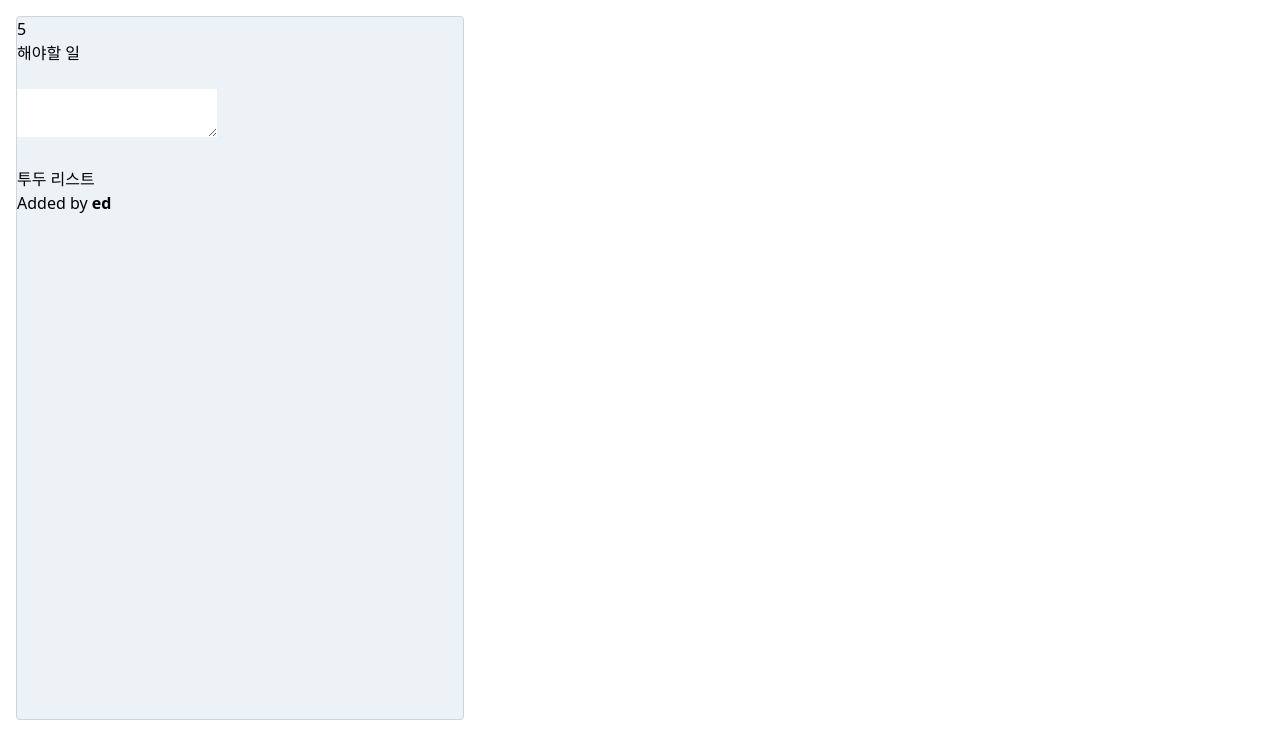
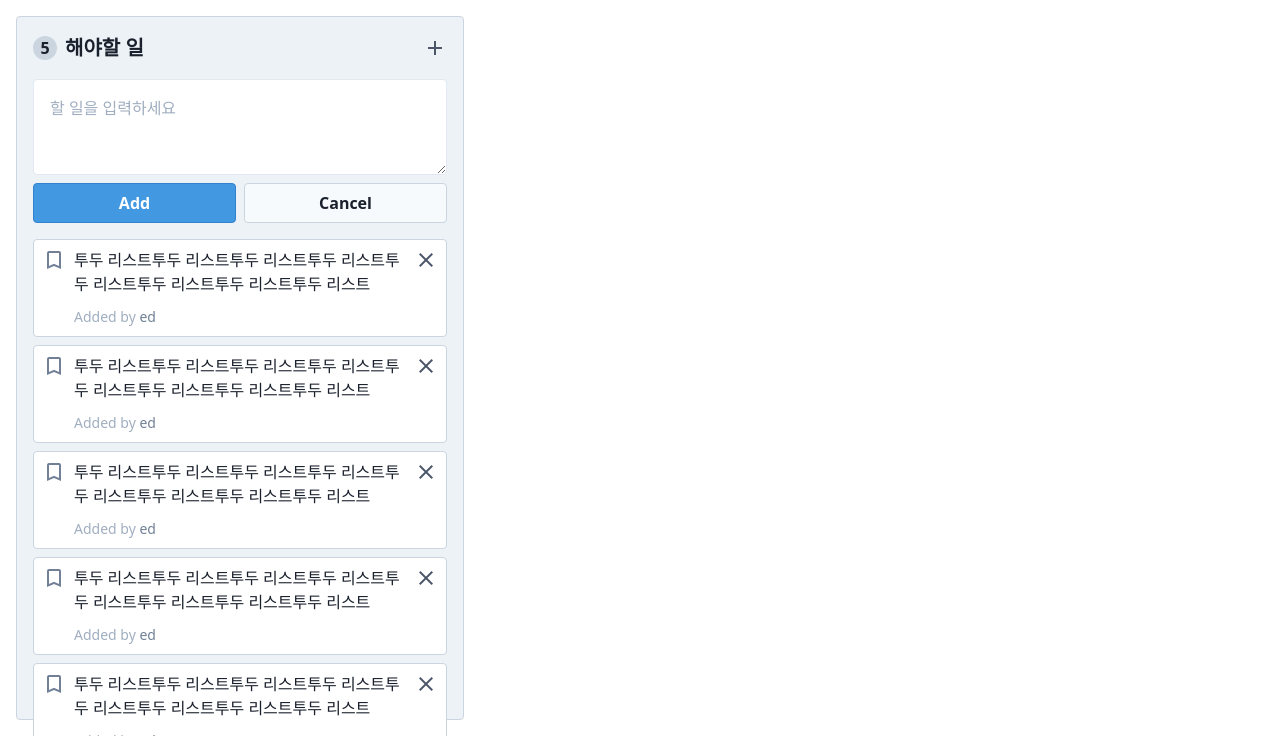
Before and after one commit to codesquad-member-2020/todo-6, a website built with webpack: page FE/src/index.html in a window 1280 px wide. Shown: the part 64-800 px from the top of the page. Built offline with nearby package versions, Linux system fonts and the light colour scheme.

Commit message:
[#4] Style: 메인 CSS 스타일링
- 모달 레이어, 사이드 메뉴 제외

```diff
--- a/FE/src/css/main.css
+++ b/FE/src/css/main.css
@@ -1,33 +1,166 @@
+@import url('https://fonts.googleapis.com/css2?family=Poppins:wght@700&display=swap');
+
 @tailwind base;
 
 @tailwind components;
 
-.container {
-  @apply box-border mx-auto w-full px-4;
+/* layout */
+* {
+  @apply text-gray-900;
 }
 
+.material-icons {
+  @apply text-gray-700;
+}
+
+.container {
+  @apply box-border mx-auto min-w-0;
+}
+
+/* header */
 .header {
   @apply fixed z-10 top-0 inset-x-0 flex items-center justify-between h-16 px-6 bg-gray-900;
 }
 
-.menu-btn {
-  @apply absolute right-0 mr-3 w-12 h-12 flex items-center justify-center;
+.header-title {
+  font-family: 'Poppins', sans-serif;
+  @apply font-bold text-2xl text-white;
 }
 
+/* menu button */
+.menu-btn,
+.edit-btn {
+  @apply absolute right-0;
+}
+
+.menu-btn {
+  @apply mr-3 w-12 h-12 flex items-center justify-center text-white;
+}
+
+/* column */
 .column-wrap {
-  @apply box-border flex flex-no-wrap flex-row justify-start w-full max-w-screen-xl min-h-screen pt-20 pb-4;
+  @apply overflow-x-auto flex box-border h-screen max-h-screen min-w-0 pt-20 pb-4;
 }
 
 .column {
-  @apply w-full max-w-md bg-gray-200 box-border border border-gray-400 rounded;
+  @apply flex-none flex flex-col relative max-w-md bg-gray-200 box-border border border-gray-400 rounded p-4 mr-4;
+}
+
+.column:first-child {
+  @apply ml-4;
+}
+
+.column:last-child::after {
+  content: '';
+  display: block;
+  position: absolute;
+  right: -1rem;
+  width: 1rem;
+  height: 1rem;
+}
+
+.column-title-wrap {
+  @apply flex items-center mb-4;
+}
+
+.column-number {
+  @apply flex items-center justify-center rounded-full w-6 h-6 bg-gray-400 font-bold;
+}
+
+.column-title {
+  @apply ml-2 text-xl font-bold;
+}
+
+textarea,
+.edit-btn,
+.delete-btn,
+.add-btn {
+  @apply transition duration-200 ease-in-out;
+}
+
+.edit-btn {
+  @apply mr-4;
+}
+
+.edit-btn:hover,
+.delete-btn:hover {
+  @apply text-blue-500;
+}
+
+/* text-area */
+.todo-input-wrap {
+  @apply flex flex-col flex-wrap mb-4;
+}
+
+textarea {
+  @apply box-border w-full h-24 p-4 resize-y border border-gray-300 rounded;
+}
+
+.input-btn-wrap {
+  @apply grid grid-cols-2 gap-2;
+}
+
+.input-btn-wrap button {
+  @apply h-10 rounded font-semibold mt-2;
+}
+
+.add-btn {
+  @apply border border-blue-600 bg-blue-500 text-white;
+}
+
+.add-btn.disabled {
+  @apply cursor-not-allowed opacity-50;
+}
+
+.cancel-btn {
+  @apply bg-gray-100 border border-gray-400;
 }
 
 .full-width {
   max-width: 100%;
 }
 
-button:focus {
+/* card */
+.card-wrap {
+  @apply overflow-y-scroll;
+}
+
+.card {
+  @apply relative box-border w-full p-2 pl-10 pr-10 mb-2 bg-white border border-gray-400 rounded;
+}
+
+.card-icon,
+.delete-btn {
+  @apply absolute top-0 mt-2;
+}
+
+.card-icon {
+  @apply left-0 ml-2 text-gray-600;
+}
+
+.delete-btn {
+  @apply right-0 mr-2;
+}
+
+.card-title {
+  @apply align-top mb-2;
+}
+
+.card-author {
+  @apply text-sm text-gray-500;
+}
+
+.card-author b {
+  @apply font-normal text-gray-600;
+}
+
+button:focus,
+textarea:focus {
   outline: 0;
 }
 
+textarea:focus {
+  @apply border border-blue-400;
+}
+
 @tailwind utilities;
--- a/FE/src/index.html
+++ b/FE/src/index.html
@@ -7,38 +7,81 @@
       href="https://fonts.googleapis.com/icon?family=Material+Icons"
       rel="stylesheet"
     />
-    <title>TODO</title>
+    <title>Todo</title>
   </head>
   <body>
     <div class="container full-width">
       <header class="header">
-        <h1 class="font-bold text-2xl text-white">
-          <a href="">TODO</a>
+        <h1 class="header-title">
+          <a href="">Todo</a>
         </h1>
-        <button class="menu-btn">
-          <span class="material-icons text-white">
-            menu
-          </span>
+        <button class="menu-btn material-icons">
+          menu
         </button>
       </header>
       <div class="column-wrap">
         <div class="column">
-          <div>
-            <div class="number">5</div>
-            <h2>해야할 일</h2>
-            <button class="add-btn"></button>
-            <button class="delete-btn hidden"></button>
+          <div class="column-title-wrap">
+            <div class="column-number">5</div>
+            <h2 class="column-title">해야할 일</h2>
+            <button class="edit-btn material-icons">add</button>
           </div>
           <div class="todo-input-wrap">
-            <textarea name="todo" id="todo" maxlength="500"></textarea>
-            <button class="input-add-btn"></button>
-            <button class="input-cancel-btn"></button>
+            <textarea
+              name="todo"
+              id="todo"
+              maxlength="500"
+              placeholder="할 일을 입력하세요"
+            ></textarea>
+            <div class="input-btn-wrap">
+              <button class="add-btn">Add</button>
+              <button class="cancel-btn">Cancel</button>
+            </div>
           </div>
           <article class="card">
-            <i></i>
-            <button class="delete-btn"></button>
-            <h3>투두 리스트</h3>
-            <span>Added by <b>ed</b></span>
+            <i class="card-icon material-icons">bookmark_border</i>
+            <button class="delete-btn material-icons">close</button>
+            <h3 class="card-title">
+              투두 리스트투두 리스트투두 리스트투두 리스트투두 리스트투두
+              리스트투두 리스트투두 리스트
+            </h3>
+            <span class="card-author">Added by <b>ed</b></span>
+          </article>
+          <article class="card">
+            <i class="card-icon material-icons">bookmark_border</i>
+            <button class="delete-btn material-icons">close</button>
+            <h3 class="card-title">
+              투두 리스트투두 리스트투두 리스트투두 리스트투두 리스트투두
+              리스트투두 리스트투두 리스트
+            </h3>
+            <span class="card-author">Added by <b>ed</b></span>
+          </article>
+          <article class="card">
+            <i class="card-icon material-icons">bookmark_border</i>
+            <button class="delete-btn material-icons">close</button>
+            <h3 class="card-title">
+              투두 리스트투두 리스트투두 리스트투두 리스트투두 리스트투두
+              리스트투두 리스트투두 리스트
+            </h3>
+            <span class="card-author">Added by <b>ed</b></span>
+          </article>
+          <article class="card">
+            <i class="card-icon material-icons">bookmark_border</i>
+            <button class="delete-btn material-icons">close</button>
+            <h3 class="card-title">
+              투두 리스트투두 리스트투두 리스트투두 리스트투두 리스트투두
+              리스트투두 리스트투두 리스트
+            </h3>
+            <span class="card-author">Added by <b>ed</b></span>
+          </article>
+          <article class="card">
+            <i class="card-icon material-icons">bookmark_border</i>
+            <button class="delete-btn material-icons">close</button>
+            <h3 class="card-title">
+              투두 리스트투두 리스트투두 리스트투두 리스트투두 리스트투두
+              리스트투두 리스트투두 리스트
+            </h3>
+            <span class="card-author">Added by <b>ed</b></span>
           </article>
         </div>
       </div>
```
